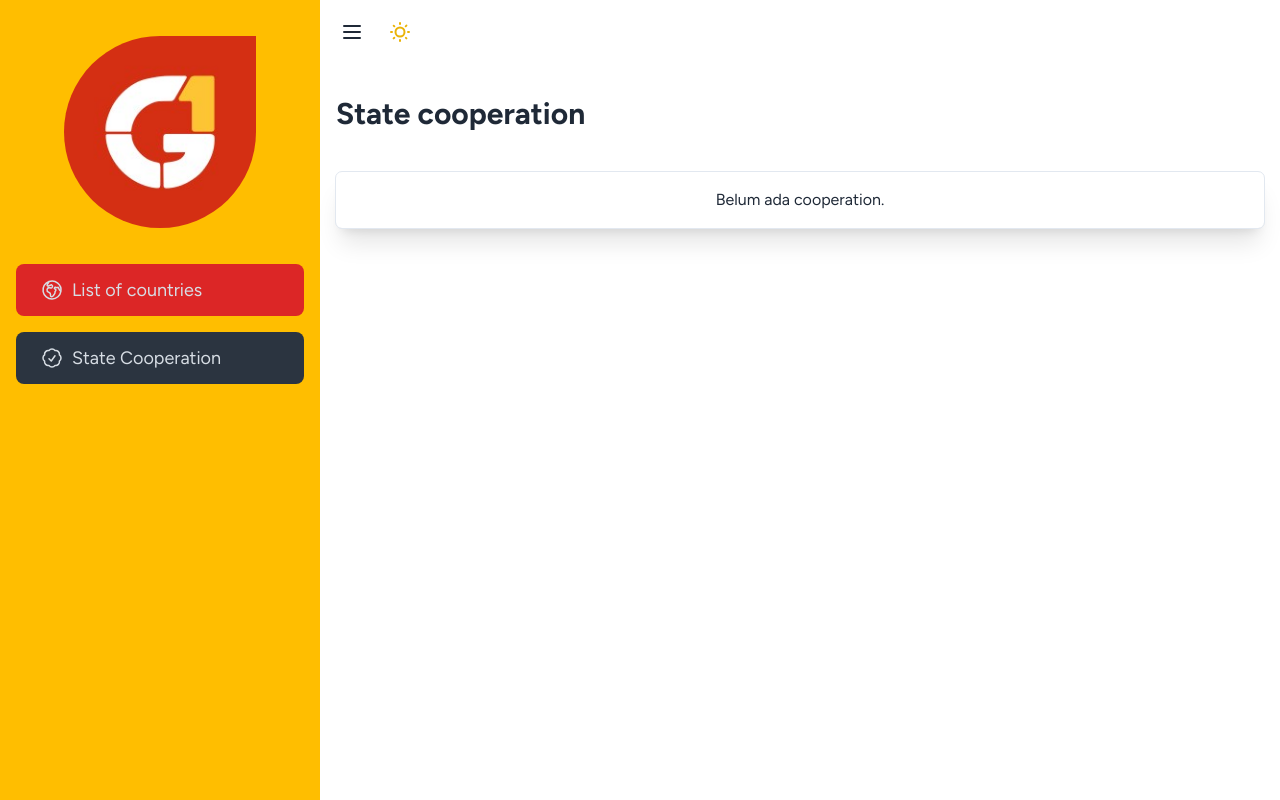
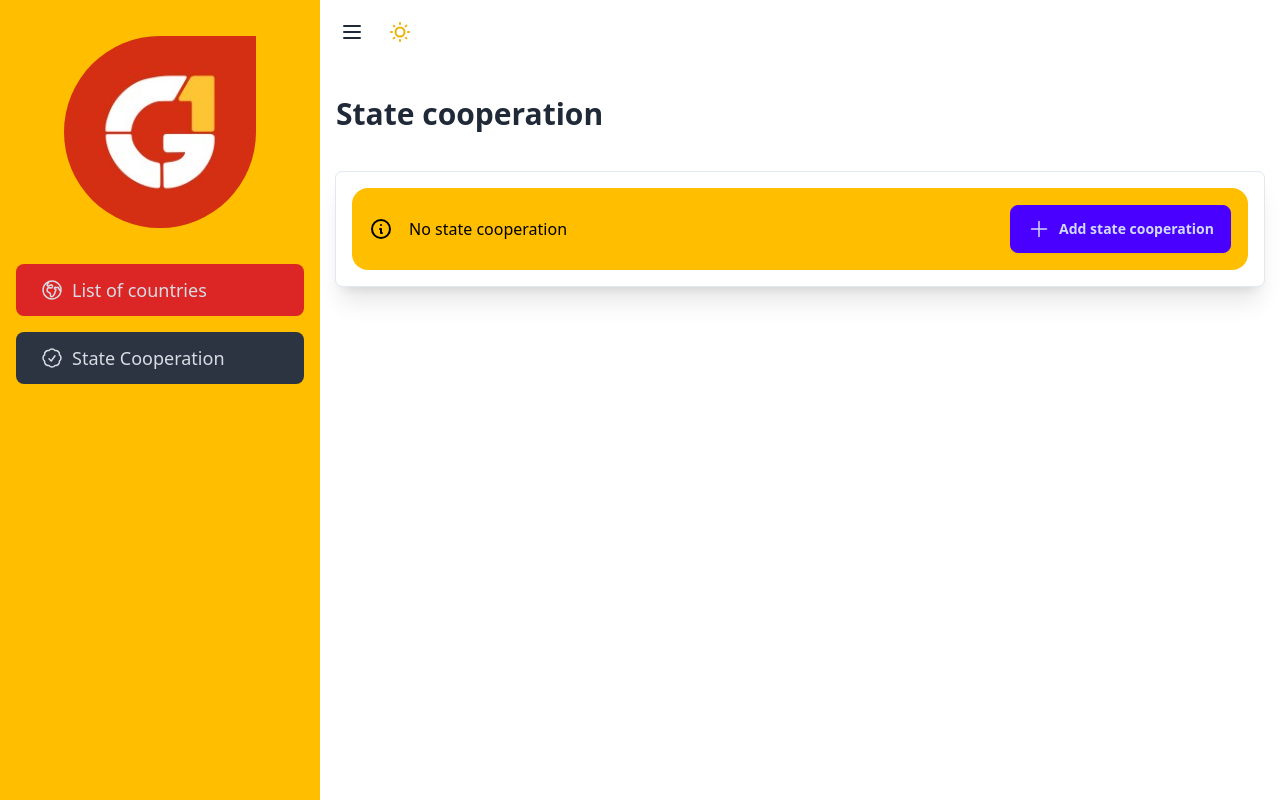
Before and after one commit to Zain031/GrosirOne, a React (Vite) app: page /State-cooperation in a window 1280 px wide. Built offline with nearby package versions, Linux system fonts and the light colour scheme.

Commit message:
fix:details

```diff
--- a/src/index.css
+++ b/src/index.css
@@ -1,4 +1,5 @@
-@import url('https://fonts.googleapis.com/css2?family=Figtree:ital,wght@0,300..900;1,300..900&family=Poppins:ital,wght@0,100;0,200;0,300;0,400;0,500;0,600;0,700;0,800;0,900;1,100;1,200;1,300;1,400;1,500;1,600;1,700;1,800;1,900&display=swap');
+@import url("https://fonts.googleapis.com/css2?family=Poppins:ital,wght@0,100;0,200;0,300;0,400;0,500;0,600;0,700;0,800;0,900;1,100;1,200;1,300;1,400;1,500;1,600;1,700;1,800;1,900&display=swap");
+
 @tailwind base;
 @tailwind components;
 @tailwind utilities;
--- a/src/pages/list-countries/index.jsx
+++ b/src/pages/list-countries/index.jsx
@@ -28,7 +28,7 @@ const ListCountries = () => {
                         <thead>
                             <tr>
                                 <th></th>
-                                <th className="font-bold text-xl text-base-700">
+                                <th className="font-bold text-xl text-base-700 ">
                                     Countries
                                 </th>
                                 <th className="font-bold text-xl text-base-700">
--- a/src/pages/state-cooperation/index.jsx
+++ b/src/pages/state-cooperation/index.jsx
@@ -2,6 +2,8 @@ import { useEffect, useState } from "react";
 import Container from "../../components/errors/container";
 import Header from "../../layouts/partials/header";
 import Swal from "sweetalert2";
+import { Link } from "react-router-dom";
+
 
 const StateCooperation = () => {
     const [names, setNames] = useState(null);
@@ -45,7 +47,7 @@ const StateCooperation = () => {
     return (
         <Container>
             <Header title="State cooperation" />
-            <div className="overflow-x-auto p-4 shadow-xl outline outline-1 outline-slate-200 rounded-md mt-10">
+            <div className="overflow-x-auto p-4 shadow-xl outline outline-1 outline-slate-200 rounded-md mt-10 ">
                 {names?.length > 0 ? (
                     <table className="table">
                         <thead>
@@ -73,7 +75,42 @@ const StateCooperation = () => {
                         </tbody>
                     </table>
                 ) : (
-                    <p className="text-center">Belum ada cooperation.</p>
+                    <div role="alert" className="alert alert-warning">
+                        <svg
+                            xmlns="http://www.w3.org/2000/svg"
+                            fill="none"
+                            viewBox="0 0 24 24"
+                            className="h-6 w-6 shrink-0 stroke-current"
+                        >
+                            <path
+                                strokeLinecap="round"
+                                strokeLinejoin="round"
+                                strokeWidth="2"
+                                d="M13 16h-1v-4h-1m1-4h.01M21 12a9 9 0 11-18 0 9 9 0 0118 0z"
+                            ></path>
+                        </svg>
+                        <span>No state cooperation</span>
+
+                        <Link to={"/"}>
+                            <button className="btn btn-primary flex items-center">
+                                <svg
+                                    xmlns="http://www.w3.org/2000/svg"
+                                    fill="none"
+                                    viewBox="0 0 24 24"
+                                    strokeWidth={1.5}
+                                    stroke="currentColor"
+                                    className="size-6"
+                                >
+                                    <path
+                                        strokeLinecap="round"
+                                        strokeLinejoin="round"
+                                        d="M12 4.5v15m7.5-7.5h-15"
+                                    />
+                                </svg>
+                                Add state cooperation
+                            </button>
+                        </Link>
+                    </div>
                 )}
             </div>
         </Container>
--- a/tailwind.config.js
+++ b/tailwind.config.js
@@ -17,9 +17,9 @@ export default {
   safelist: [...safeColors],
   theme: {
     extend: {
-      fontFamily: {
-        sans: ['Figtree', 'sans-serif'],
-      },
+        fontFamily: {
+            poppins: ['Poppins', 'sans-serif'],
+          },
     },
   },
   plugins: [daisyui],
```
Also changed, not shown: src/pages/list-countries/_details.jsx (+43 -16 lines).
